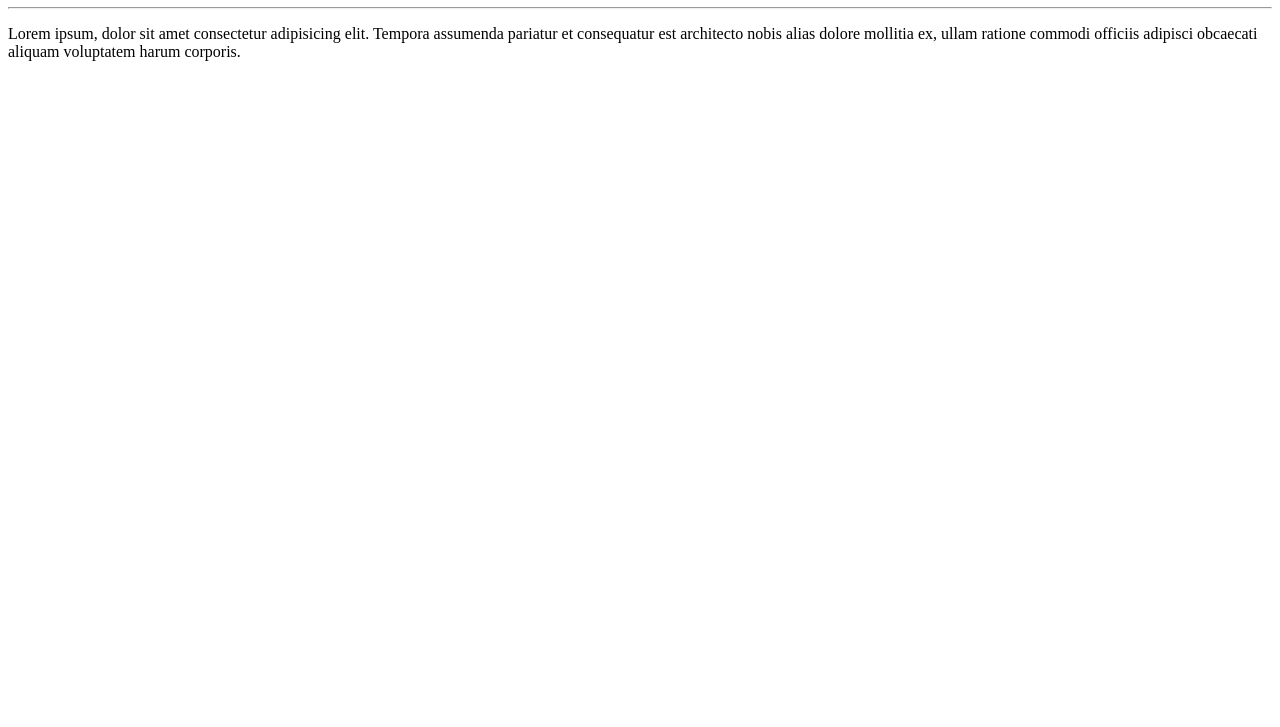
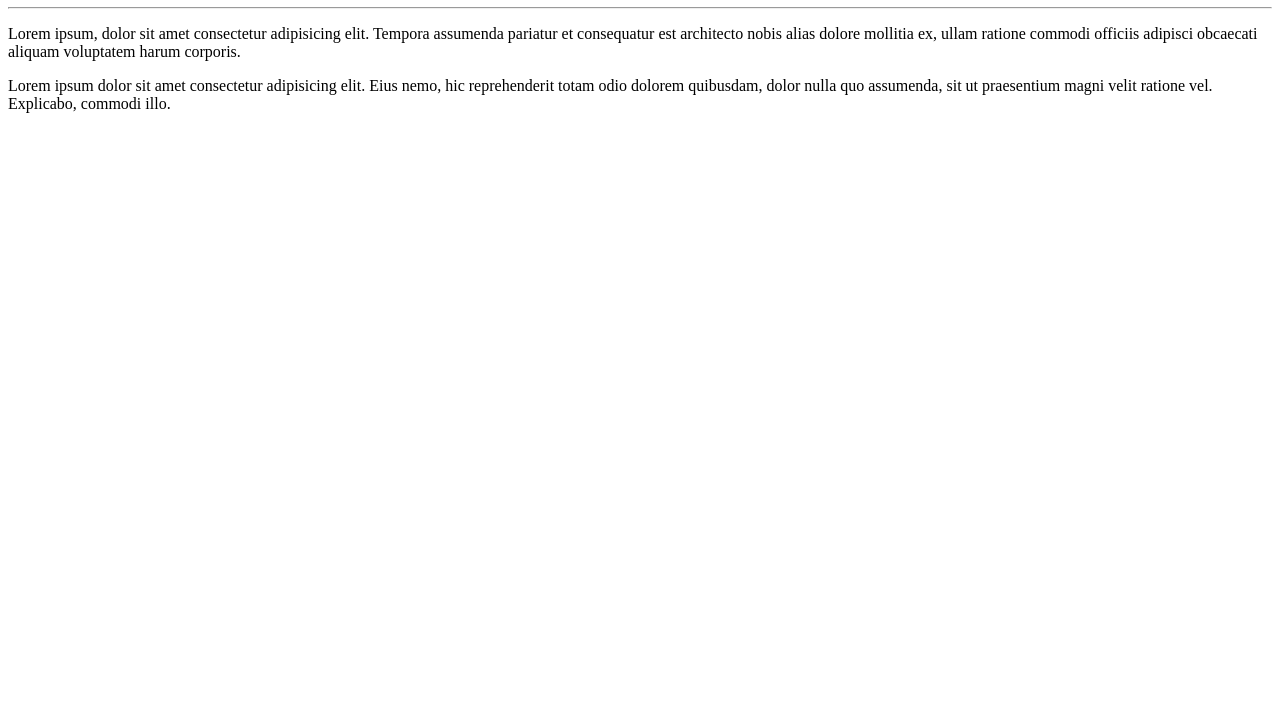
Before and after one commit to edipojoseoliveira/Ola-Mundo, a plain HTML site: page site-exemplo/index.html in a window 1280 px wide. Shown: the part 73-800 px from the top of the page. Drawn offline with Linux system fonts and the light colour scheme.

Commit message:
Adicionei um parágrafo

```diff
--- a/site-exemplo/index.html
+++ b/site-exemplo/index.html
@@ -9,5 +9,6 @@
     <h1>Olá, Mundo!</h1>
     <hr>
     <p>Lorem ipsum, dolor sit amet consectetur adipisicing elit. Tempora assumenda pariatur et consequatur est architecto nobis alias dolore mollitia ex, ullam ratione commodi officiis adipisci obcaecati aliquam voluptatem harum corporis.</p>
+    <p>Lorem ipsum dolor sit amet consectetur adipisicing elit. Eius nemo, hic reprehenderit totam odio dolorem quibusdam, dolor nulla quo assumenda, sit ut praesentium magni velit ratione vel. Explicabo, commodi illo.</p>
 </body>
 </html>
```
